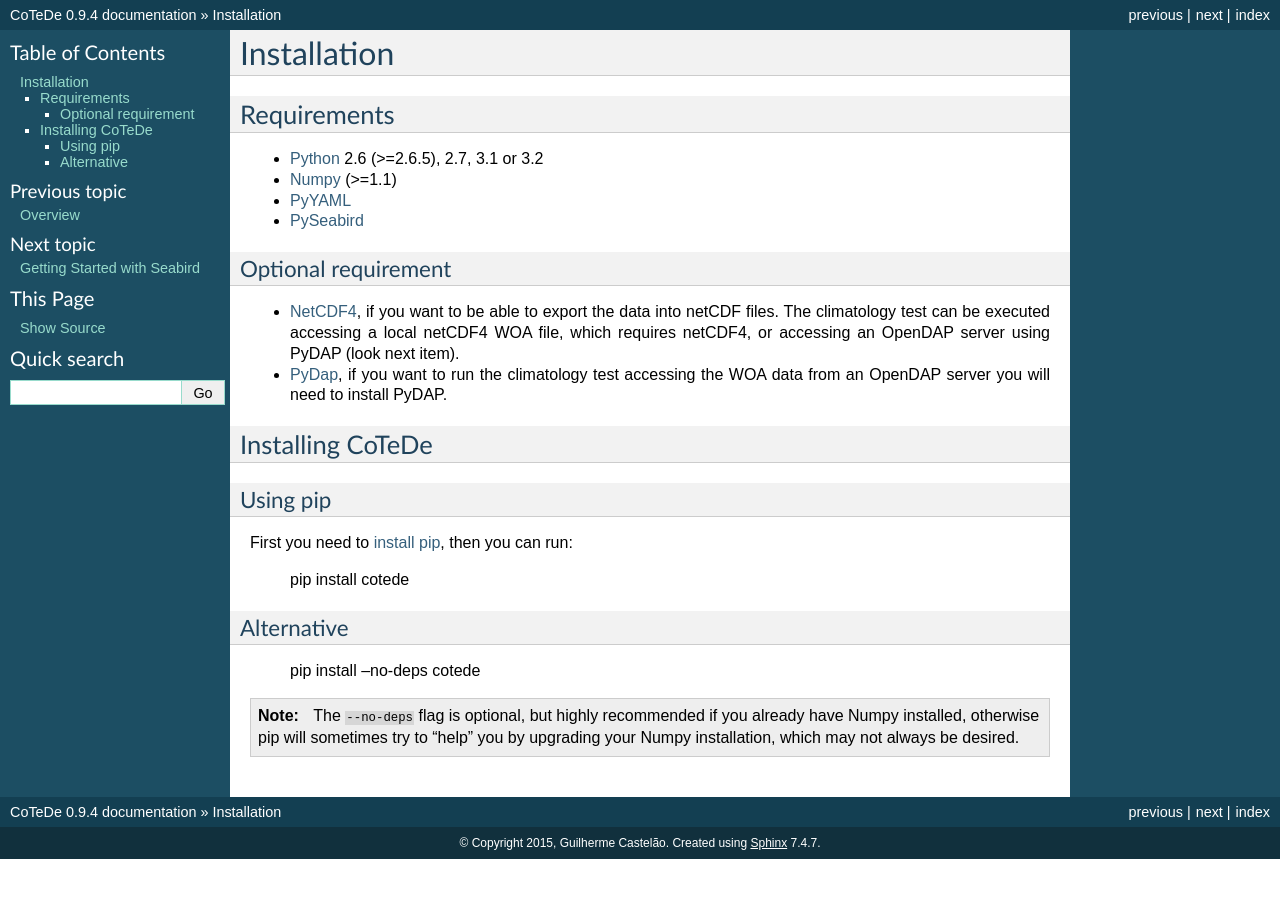
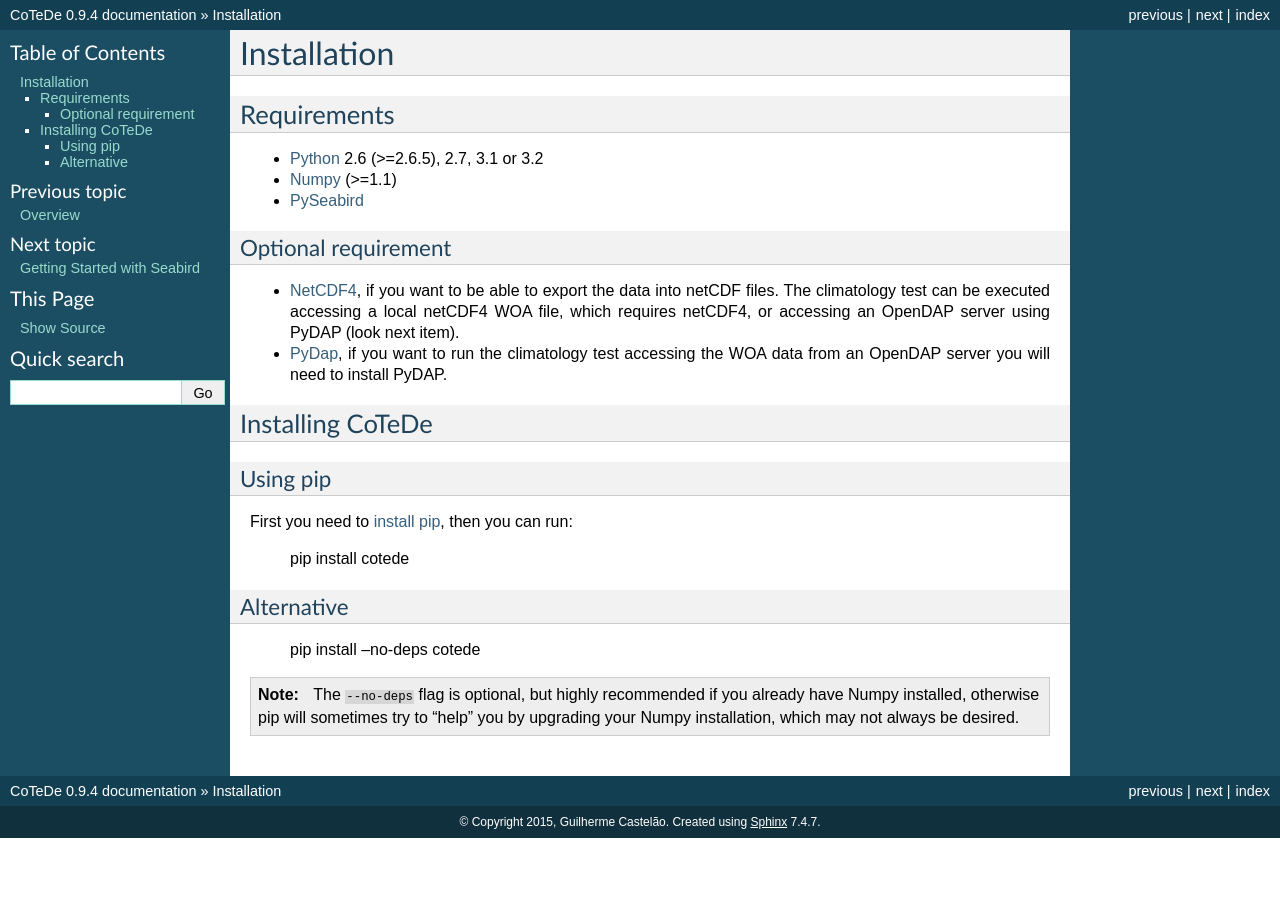
Before and after one commit to castelao/CoTeDe, a Sphinx documentation site: the page built from docs/source/install.rst, in a window 1280 px wide. Built offline with Sphinx 7.4.7, drawn with Linux system fonts in a browser that asks for light colours.

Commit message:
Removing pyyaml from the documentation.

```diff
--- a/docs/source/install.rst
+++ b/docs/source/install.rst
@@ -8,8 +8,6 @@
 - `Python <http://www.python.org/>`_ 2.6 (>=2.6.5), 2.7, 3.1 or 3.2
 
 - `Numpy <http://www.numpy.org>`_ (>=1.1)
-
-- `PyYAML <http://pyyaml.org>`_
 
 - `PySeabird <http://seabird.castelao.net>`_
 
```
